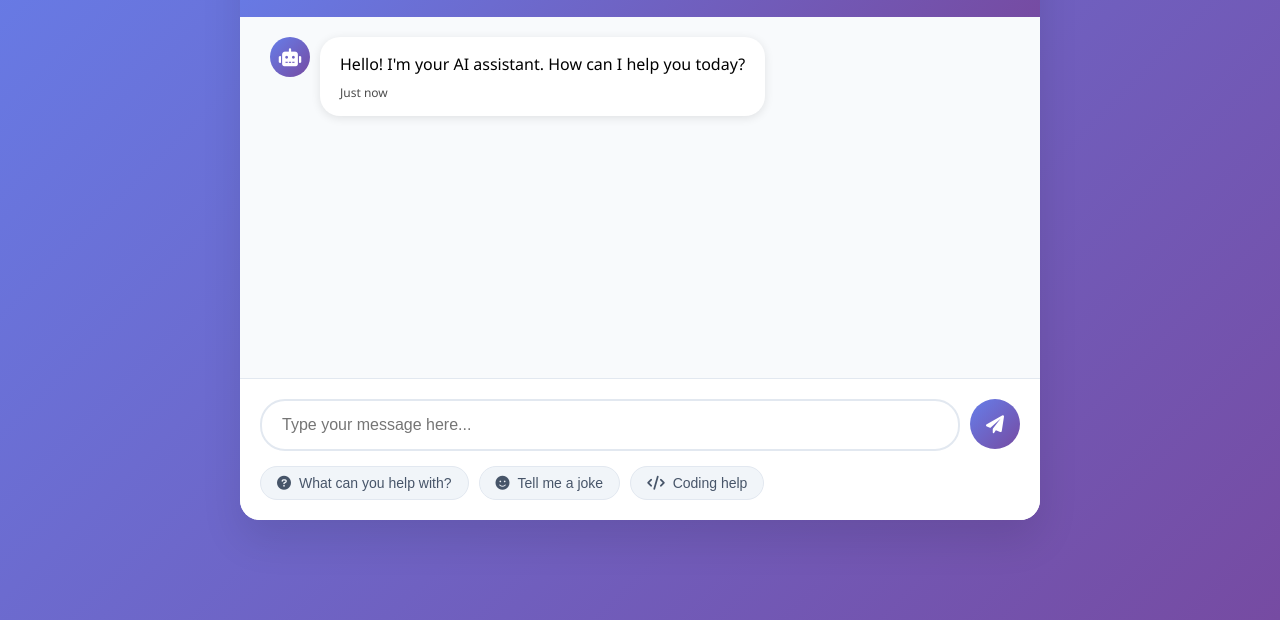
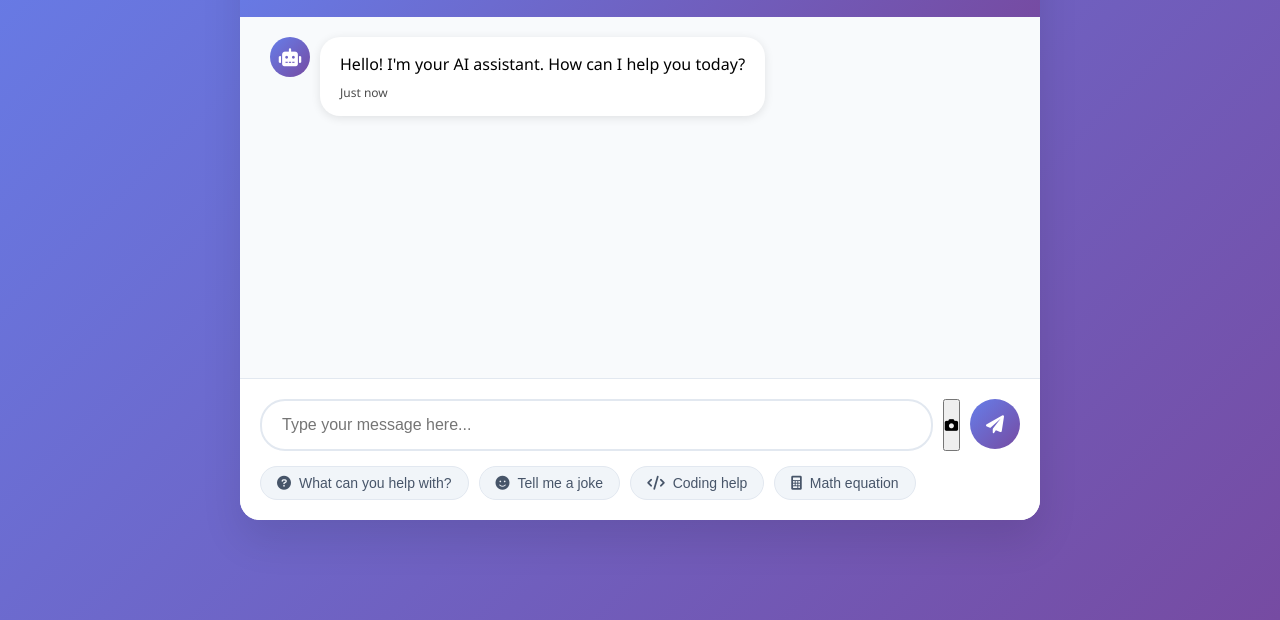
Before and after one commit to GovernmentSpy/GovernmentSpy.github.io, a website: page index.html in a window 1280 px wide. Shown: the part 180-800 px from the top of the page. Drawn offline with Linux system fonts and the light colour scheme.

Commit message:
Update index.html

```diff
--- a/index.html
+++ b/index.html
@@ -41,6 +41,10 @@
             <div class="chat-input-container">
                 <div class="input-wrapper">
                     <input type="text" id="messageInput" placeholder="Type your message here..." autocomplete="off">
+                    <input type="file" id="imageUpload" accept="image/*" style="display: none;">
+                    <button id="imageButton" class="image-button" title="Upload math equation image">
+                        <i class="fas fa-camera"></i>
+                    </button>
                     <button id="sendButton" class="send-button">
                         <i class="fas fa-paper-plane"></i>
                     </button>
@@ -57,6 +61,10 @@
                     <button class="quick-action" data-message="Help me with coding">
                         <i class="fas fa-code"></i>
                         Coding help
+                    </button>
+                    <button class="quick-action" data-message="Upload math equation">
+                        <i class="fas fa-calculator"></i>
+                        Math equation
                     </button>
                 </div>
             </div>
```
